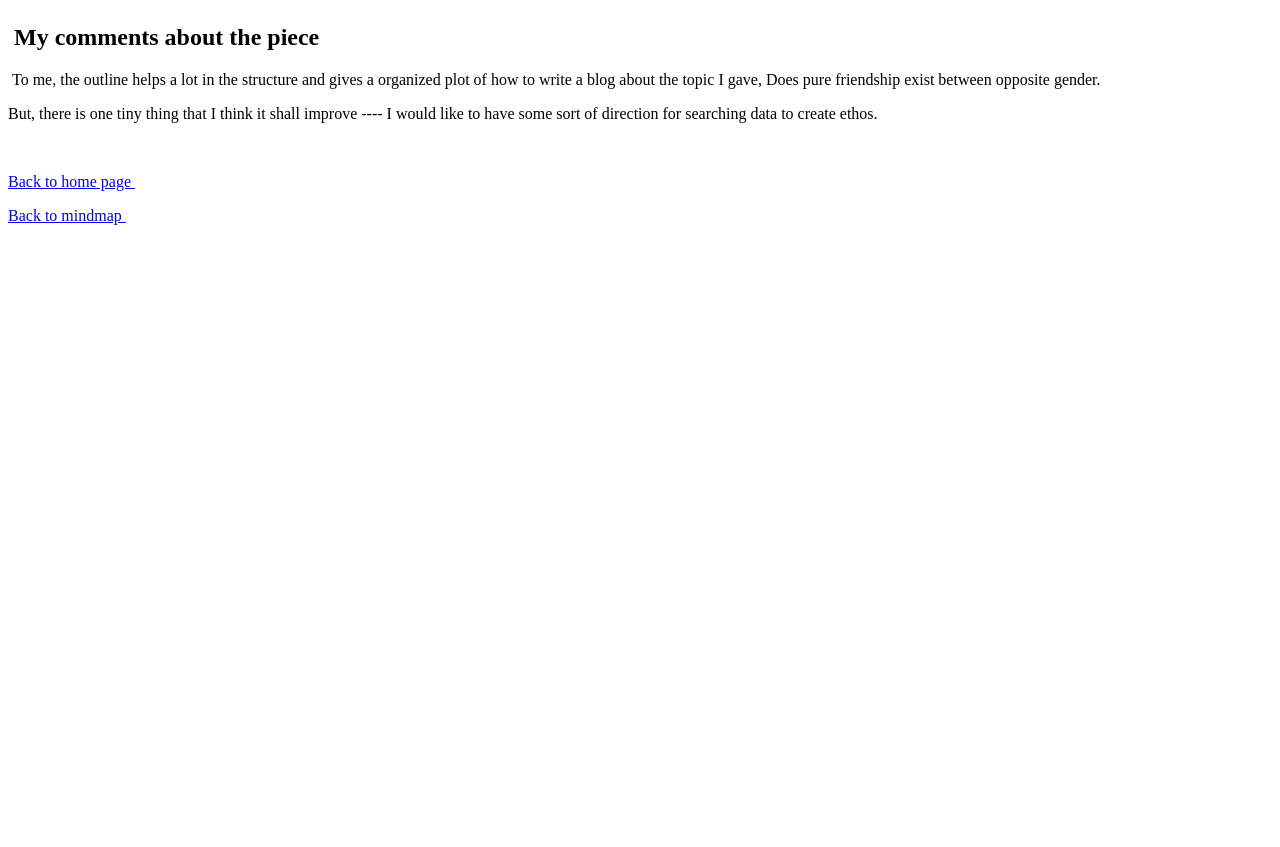
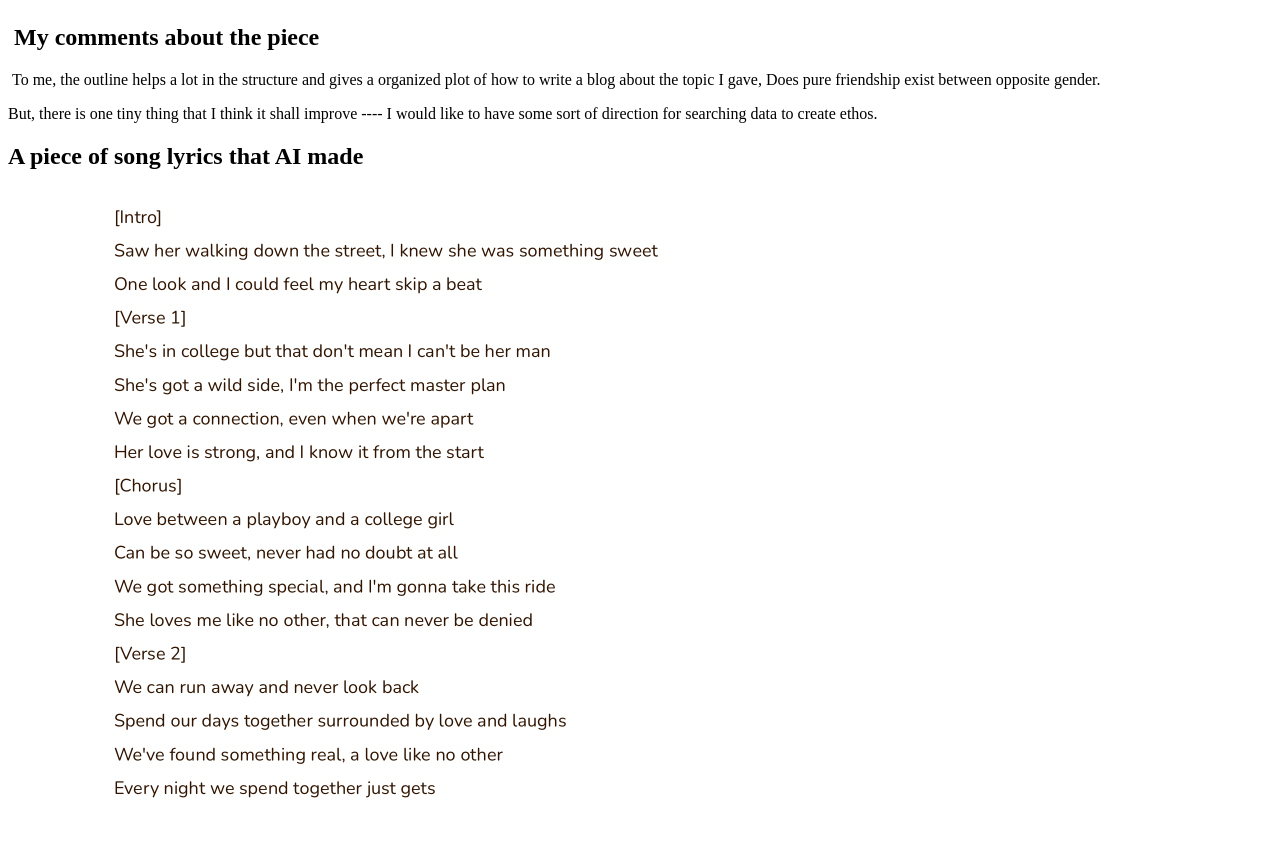
Before and after one commit to linljl/linljl.github.io, a plain HTML site: page aiwriter.html in a window 1280 px wide. Shown: the part 936-1783 px from the top of the page. Before the commit the page ends 1177 px from the top, so only its background shows below. Drawn offline with Linux system fonts and the light colour scheme.

Commit message:
Add files via upload

```diff
--- a/aiwriter.html
+++ b/aiwriter.html
@@ -12,6 +12,8 @@
 <h2><strong>&nbsp;My comments about the piece&nbsp;&nbsp;</strong></h2>
 <p>&nbsp;To me, the outline helps a lot in the structure and gives a organized plot of how to write a blog about the topic I gave, Does pure friendship exist between opposite gender.</p>
 <p>But, there is one tiny thing that I think it shall improve ---- I would like to have some sort of direction for searching data to create ethos.&nbsp; &nbsp; &nbsp;</p>
+<h2>A piece of song lyrics that AI made&nbsp;</h2>
+<strong><img src="aisonglyrics.png" width="834" height="652" alt=""/></strong>
 <p>&nbsp;</p>
 <p><a href="index.html">Back to home page&nbsp;</a></p>
 <p><a href="aimindmap.html">Back to mindmap&nbsp;</a></p>
```
Also changed, not shown: aisonglyrics.png (added).
